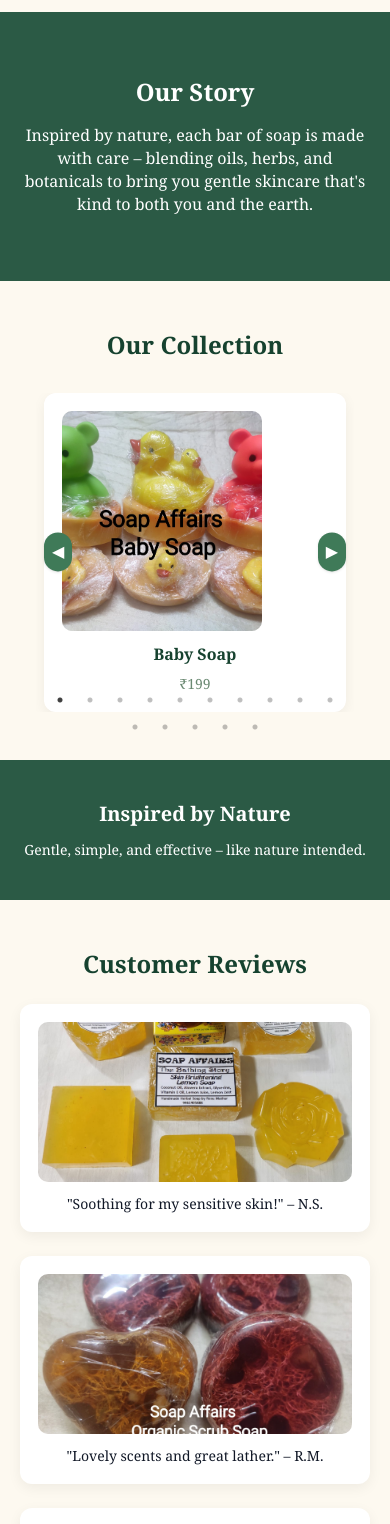
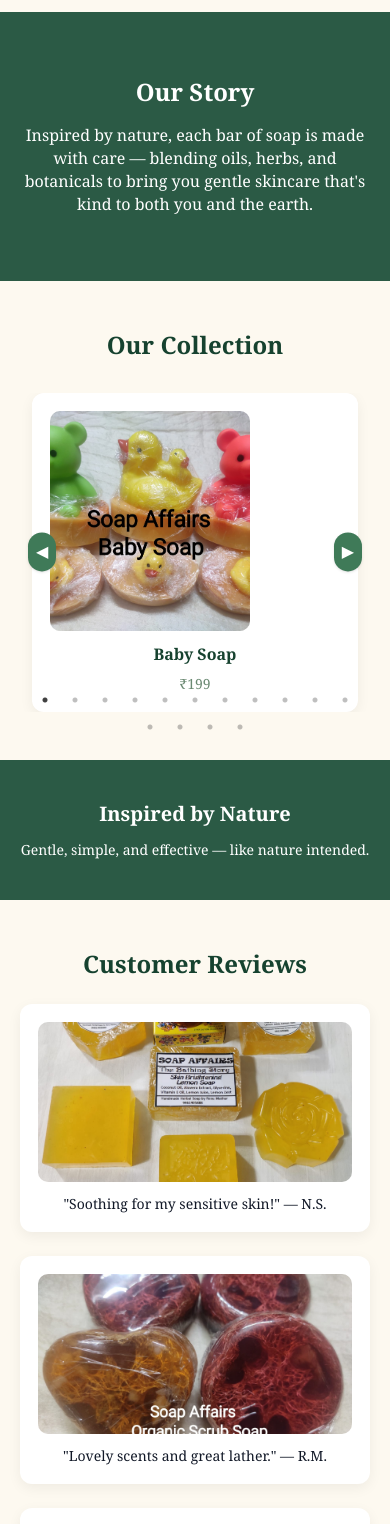
Before and after one commit to akatanayg/affairsaura_website, a React (Vite) app: page /soap in a window 390 px wide. Shown: the part 920-2444 px from the top of the page. Built offline with nearby package versions, Linux system fonts and the light colour scheme.

Commit message:
caraousel fixed

```diff
--- a/src/pages/Chocolate.jsx
+++ b/src/pages/Chocolate.jsx
@@ -111,7 +111,7 @@ export default function Chocolate() {
             Crafted Elegance
           </h2>
           <p className="mt-4 text-[#6b5449]">
-            Single-origin truffles, and curated flavors – made with ethically
+            Single-origin truffles, and curated flavors — made with ethically
             sourced chocolate and delicate craftsmanship.
           </p>
         </div>
@@ -122,10 +122,10 @@ export default function Chocolate() {
         <div className="container max-w-3xl text-center">
           <h3 className="text-2xl text-white font-semibold">Our Story</h3>
           <p className="mt-4 text-white">
-            At Chocolate Affairs, we celebrate life’s sweetest moments with our
+            At Chocolate Affairs, we celebrate life's sweetest moments with our
             wide range of homemade chocolates. From plain, dark, milk, and white
             chocolates to flavored delights, center-filled surprises, and
-            elegant bars, every creation is made to bring joy. Whether it’s a
+            elegant bars, every creation is made to bring joy. Whether it's a
             birthday, anniversary, festival, or special occasion, our chocolates
             are crafted to make memories sweeter.
           </p>
@@ -138,12 +138,12 @@ export default function Chocolate() {
           <h3 className="text-2xl text-center text-[#3a2a24] font-semibold mb-8">
             Our Collection
           </h3>
-          <div className="relative px-4 md:px-0">
+          <div className="relative">
             <Slider {...sliderSettings}>
               {PRODUCTS.chocolate.map((p) => (
-                <div key={p.id} className="px-2 md:px-3">
+                <div key={p.id} className="px-1 md:px-3">
                   <div
-                    className="product-card cursor-pointer mx-auto max-w-sm"
+                    className="product-card cursor-pointer mx-2 md:mx-auto max-w-sm"
                     onClick={() => setModalItem(p)}
                   >
                     <img
@@ -171,7 +171,7 @@ export default function Chocolate() {
         <div className="container max-w-2xl mx-auto">
           <h4 className="text-xl font-semibold">A Journey of Taste</h4>
           <p className="mt-3 text-sm">
-            Every piece tells a story – from farmer cooperatives to our artisan
+            Every piece tells a story — from farmer cooperatives to our artisan
             kitchens.
           </p>
         </div>
@@ -210,7 +210,7 @@ export default function Chocolate() {
               className="rounded-xl w-full h-48 object-cover"
             />
             <p className="mt-3 text-sm text-center">
-              "Rich, balanced, excellent texture." – P. M.
+              "Rich, balanced, excellent texture." — P. M.
             </p>
           </div>
         </div>
@@ -332,7 +332,7 @@ export default function Chocolate() {
               </h5>
               <p className="mt-1">
                 Keep them in a cool, dry place away from direct sunlight
-                (18–20°C is ideal).
+                (18—20°C is ideal).
               </p>
             </div>
           </div>
--- a/src/pages/Soap.jsx
+++ b/src/pages/Soap.jsx
@@ -120,7 +120,7 @@ export default function Soap() {
         <div className="container max-w-3xl text-center">
           <h3 className="text-2xl font-semibold">Our Story</h3>
           <p className="mt-4">
-            Inspired by nature, each bar of soap is made with care – blending
+            Inspired by nature, each bar of soap is made with care — blending
             oils, herbs, and botanicals to bring you gentle skincare that's kind
             to both you and the earth.
           </p>
@@ -133,12 +133,12 @@ export default function Soap() {
           <h3 className="text-2xl text-center text-[#16422f] font-semibold mb-8">
             Our Collection
           </h3>
-          <div className="relative px-4 md:px-0">
+          <div className="relative">
             <Slider {...sliderSettings}>
               {PRODUCTS.soap.map((p) => (
-                <div key={p.id} className="px-2 md:px-3">
+                <div key={p.id} className="px-1 md:px-3">
                   <div
-                    className="product-card cursor-pointer mx-auto max-w-sm"
+                    className="product-card cursor-pointer mx-2 md:mx-auto max-w-sm"
                     onClick={() => setModalItem(p)}
                   >
                     <img
@@ -166,7 +166,7 @@ export default function Soap() {
         <div className="container max-w-2xl mx-auto">
           <h4 className="text-xl font-semibold">Inspired by Nature</h4>
           <p className="mt-3 text-sm">
-            Gentle, simple, and effective – like nature intended.
+            Gentle, simple, and effective — like nature intended.
           </p>
         </div>
       </section>
@@ -184,7 +184,7 @@ export default function Soap() {
               className="rounded-xl w-full h-48 object-cover"
             />
             <p className="mt-3 text-sm text-center">
-              "Soothing for my sensitive skin!" – N.S.
+              "Soothing for my sensitive skin!" — N.S.
             </p>
           </div>
           <div className="product-card">
@@ -194,7 +194,7 @@ export default function Soap() {
               className="rounded-xl w-full h-48 object-cover"
             />
             <p className="mt-3 text-sm text-center">
-              "Lovely scents and great lather." – R.M.
+              "Lovely scents and great lather." — R.M.
             </p>
           </div>
           <div className="product-card">
@@ -205,7 +205,7 @@ export default function Soap() {
             />
             <p className="mt-3 text-sm text-center">
               "Best soap collection for babies with varied and unique flavours."
-              – L.P.
+              — L.P.
             </p>
           </div>
         </div>
```
